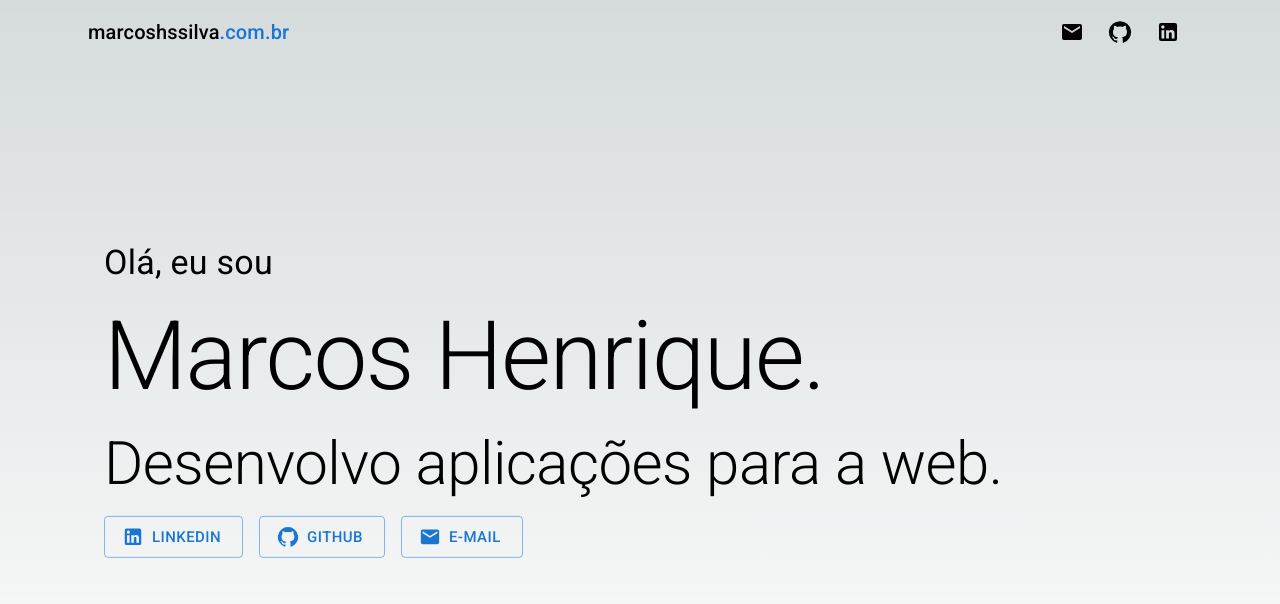
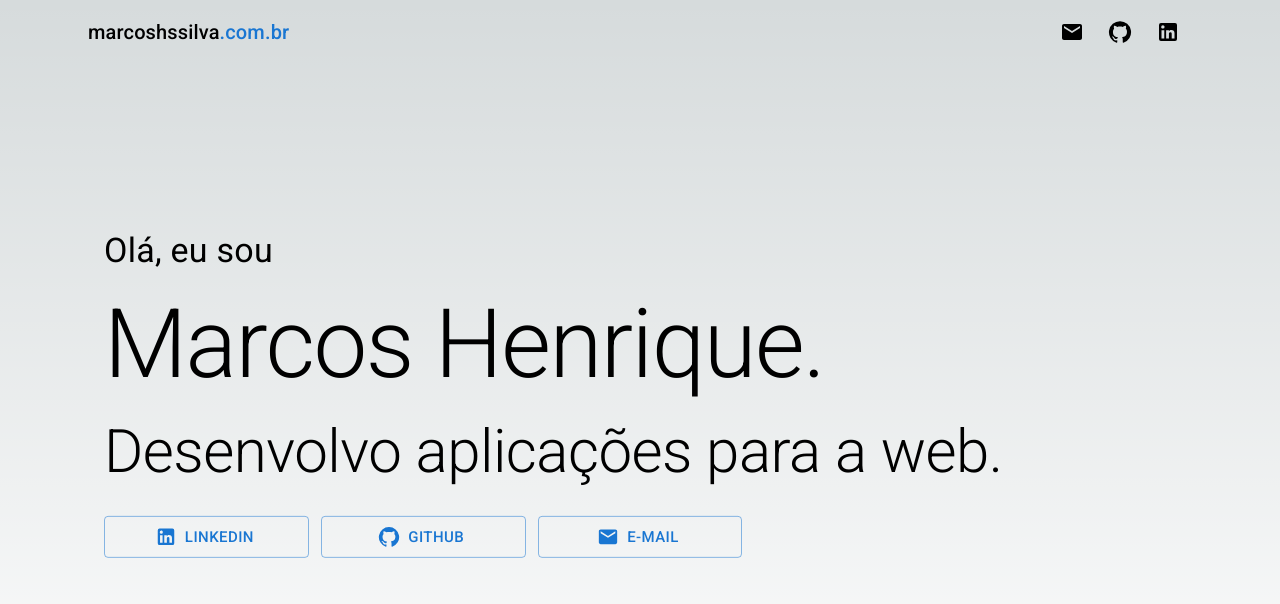
Before and after one commit to marcoshssilva/marcosilva.dev, a Next.js app: page / in a window 1280 px wide. Shown: the top 604 px of the page. Built offline with nearby package versions, Linux system fonts and the light colour scheme.

Commit message:
Update buttons

```diff
--- a/src/app/page.tsx
+++ b/src/app/page.tsx
@@ -38,12 +38,12 @@
               variant={ isTablet ? 'h2' : 'h4'}
               align={ isTablet ? 'left' : 'left'}>Desenvolvo aplicações para a web.</Typography>
 
+            <Box className="grid grid-cols-1 md:grid-cols-5 gap-3 py-3">
               <Button
                 variant="outlined"
                 startIcon={ <LinkedInIcon /> }
                 href="https://www.linkedin.com/in/marcos-henrique-santana/"
                 size="large"
-              sx={{ marginRight: '16px' }}
                 target="_blank">LinkedIn</Button>
 
               <Button
@@ -51,7 +51,6 @@
                 startIcon={ <GitHubIcon /> }
                 href="https://github.com/marcoshssilva"
                 size="large"
-              sx={{ marginRight: '16px' }}
                 target="_blank">GitHub</Button>
 
               <Button
@@ -59,9 +58,8 @@
                 startIcon={ <MailIcon /> }
                 href="mailto:me@marcoshssilva.com.br"
                 size="large"
-              sx={{ marginRight: '16px' }}
                 target="_blank">E-Mail</Button>
-
+            </Box>
         </Box>
       </Container>
 
```
Lines whose indentation alone changed are shown as unchanged.
